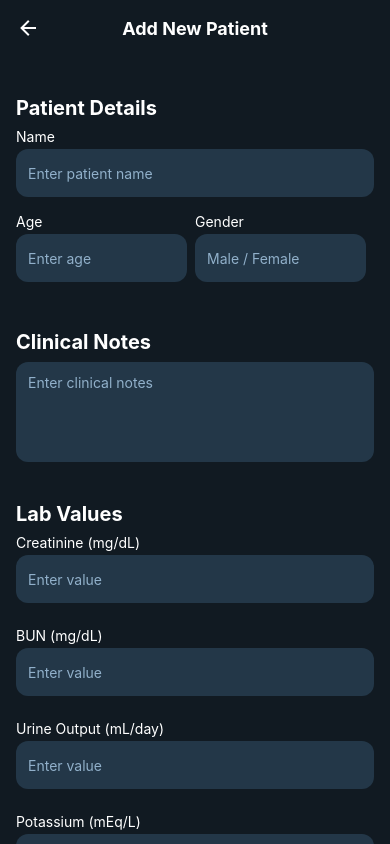
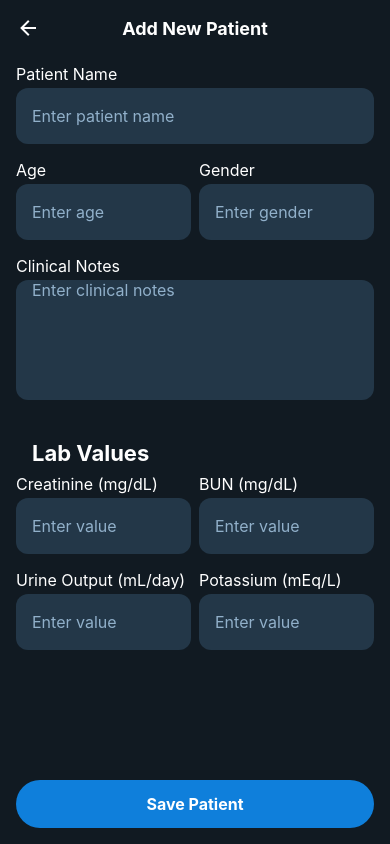
Before and after one commit to therealmanraj/dialyze-app, a React Native app: screen /AddNewPatient in a window 390 px wide. Built offline with nearby package versions, Linux system fonts and the light colour scheme.

Commit message:
Update AddNewPatientScreen.js

```diff
--- a/screens/AddNewPatientScreen.js
+++ b/screens/AddNewPatientScreen.js
@@ -1,37 +1,36 @@
+// screens/AddNewPatientScreen.js
 import React, { useState } from "react";
 import {
   SafeAreaView,
+  KeyboardAvoidingView,
   ScrollView,
   View,
   Text,
   TextInput,
   TouchableOpacity,
   StyleSheet,
+  Platform,
 } from "react-native";
 import { MaterialCommunityIcons } from "@expo/vector-icons";
 
 export default function AddNewPatientScreen({ navigation }) {
-  const [form, setForm] = useState({
-    name: "",
-    age: "",
-    gender: "",
-    notes: "",
-    creatinine: "",
-    bun: "",
-    urineOutput: "",
-    potassium: "",
-  });
+  const [name, setName] = useState("");
+  const [age, setAge] = useState("");
+  const [gender, setGender] = useState("");
+  const [notes, setNotes] = useState("");
+  const [creatinine, setCreatinine] = useState("");
+  const [bun, setBun] = useState("");
+  const [urineOutput, setUrineOutput] = useState("");
+  const [potassium, setPotassium] = useState("");
 
-  const update = (field, value) => setForm((f) => ({ ...f, [field]: value }));
-
-  const handleSave = () => {
-    // TODO: validate + persist
+  function handleSave() {
+    // TODO: persist patient
     navigation.goBack();
-  };
+  }
 
   return (
     <SafeAreaView style={styles.root}>
-      {/* — Header — */}
+      {/* header stays fixed */}
       <View style={styles.header}>
         <TouchableOpacity onPress={() => navigation.goBack()}>
           <MaterialCommunityIcons name="arrow-left" size={24} color="#fff" />
@@ -40,81 +39,125 @@ export default function AddNewPatientScreen({ navigation }) {
         <View style={{ width: 24 }} />
       </View>
 
-      <ScrollView contentContainerStyle={styles.content}>
-        {/* — Patient Info — */}
-        <Text style={styles.sectionTitle}>Patient Details</Text>
-        <Text style={styles.label}>Name</Text>
+      {/* this will adjust when keyboard opens */}
+      <KeyboardAvoidingView
+        style={{ flex: 1 }}
+        behavior={Platform.OS === "ios" ? "padding" : "height"}
+        keyboardVerticalOffset={Platform.OS === "ios" ? 0 : 0}
+      >
+        <ScrollView
+          contentContainerStyle={styles.content}
+          keyboardShouldPersistTaps="handled"
+        >
+          {/* Patient name */}
+          <View style={styles.field}>
+            <Text style={styles.label}>Patient Name</Text>
             <TextInput
               style={styles.input}
               placeholder="Enter patient name"
               placeholderTextColor="#91b0ca"
-          value={form.name}
-          onChangeText={(v) => update("name", v)}
+              value={name}
+              onChangeText={setName}
             />
+          </View>
 
+          {/* Age & Gender */}
           <View style={styles.row}>
-          <View style={styles.half}>
+            <View style={[styles.field, { flex: 1, marginRight: 8 }]}>
               <Text style={styles.label}>Age</Text>
               <TextInput
                 style={styles.input}
                 placeholder="Enter age"
                 placeholderTextColor="#91b0ca"
                 keyboardType="numeric"
-              value={form.age}
-              onChangeText={(v) => update("age", v)}
+                value={age}
+                onChangeText={setAge}
               />
             </View>
-          <View style={styles.half}>
+            <View style={[styles.field, { flex: 1 }]}>
               <Text style={styles.label}>Gender</Text>
               <TextInput
                 style={styles.input}
-              placeholder="Male / Female"
+                placeholder="Enter gender"
                 placeholderTextColor="#91b0ca"
-              value={form.gender}
-              onChangeText={(v) => update("gender", v)}
+                value={gender}
+                onChangeText={setGender}
               />
             </View>
           </View>
 
-        {/* — Clinical Notes — */}
-        <Text style={styles.sectionTitle}>Clinical Notes</Text>
+          {/* Clinical Notes */}
+          <View style={styles.field}>
+            <Text style={styles.label}>Clinical Notes</Text>
             <TextInput
-          style={styles.textArea}
+              style={[styles.input, { height: 120, textAlignVertical: "top" }]}
               placeholder="Enter clinical notes"
               placeholderTextColor="#91b0ca"
               multiline
-          value={form.notes}
-          onChangeText={(v) => update("notes", v)}
+              value={notes}
+              onChangeText={setNotes}
             />
+          </View>
 
-        {/* — Lab Values — */}
+          {/* Lab Values */}
           <Text style={styles.sectionTitle}>Lab Values</Text>
-        {[
-          ["Creatinine (mg/dL)", "creatinine"],
-          ["BUN (mg/dL)", "bun"],
-          ["Urine Output (mL/day)", "urineOutput"],
-          ["Potassium (mEq/L)", "potassium"],
-        ].map(([label, key]) => (
-          <View key={key} style={styles.row}>
-            <View style={styles.full}>
-              <Text style={styles.label}>{label}</Text>
+          <View style={styles.row}>
+            <View style={[styles.field, { flex: 1, marginRight: 8 }]}>
+              <Text style={styles.label}>Creatinine (mg/dL)</Text>
               <TextInput
                 style={styles.input}
                 placeholder="Enter value"
                 placeholderTextColor="#91b0ca"
                 keyboardType="numeric"
-                value={form[key]}
-                onChangeText={(v) => update(key, v)}
+                value={creatinine}
+                onChangeText={setCreatinine}
+              />
+            </View>
+            <View style={[styles.field, { flex: 1 }]}>
+              <Text style={styles.label}>BUN (mg/dL)</Text>
+              <TextInput
+                style={styles.input}
+                placeholder="Enter value"
+                placeholderTextColor="#91b0ca"
+                keyboardType="numeric"
+                value={bun}
+                onChangeText={setBun}
               />
             </View>
           </View>
-        ))}
+          <View style={styles.row}>
+            <View style={[styles.field, { flex: 1, marginRight: 8 }]}>
+              <Text style={styles.label}>Urine Output (mL/day)</Text>
+              <TextInput
+                style={styles.input}
+                placeholder="Enter value"
+                placeholderTextColor="#91b0ca"
+                keyboardType="numeric"
+                value={urineOutput}
+                onChangeText={setUrineOutput}
+              />
+            </View>
+            <View style={[styles.field, { flex: 1 }]}>
+              <Text style={styles.label}>Potassium (mEq/L)</Text>
+              <TextInput
+                style={styles.input}
+                placeholder="Enter value"
+                placeholderTextColor="#91b0ca"
+                keyboardType="numeric"
+                value={potassium}
+                onChangeText={setPotassium}
+              />
+            </View>
+          </View>
+        </ScrollView>
 
-        {/* — Save Button — */}
+        {/* footer will move up with the rest */}
+        <View style={styles.footer}>
           <TouchableOpacity style={styles.saveButton} onPress={handleSave}>
             <Text style={styles.saveButtonText}>Save Patient</Text>
           </TouchableOpacity>
-      </ScrollView>
+        </View>
+      </KeyboardAvoidingView>
     </SafeAreaView>
   );
 }
@@ -134,42 +177,52 @@ const styles = StyleSheet.create({
     fontWeight: "700",
     textAlign: "center",
   },
-  content: { padding: 16, paddingBottom: 32 },
-  sectionTitle: {
+  content: {
+    paddingHorizontal: 16,
+    paddingTop: 8,
+    paddingBottom: 16,
+  },
+  field: {
+    marginBottom: 16,
+  },
+  label: {
     color: "#fff",
-    fontSize: 20,
-    fontWeight: "700",
-    marginTop: 24,
-    marginBottom: 8,
+    fontSize: 16,
+    marginBottom: 4,
   },
-  label: { color: "#fff", fontSize: 14, marginBottom: 4 },
   input: {
     backgroundColor: "#233748",
     borderRadius: 12,
-    height: 48,
-    paddingHorizontal: 12,
+    height: 56,
+    paddingHorizontal: 16,
     color: "#fff",
-    marginBottom: 16,
+    fontSize: 16,
   },
-  textArea: {
-    backgroundColor: "#233748",
-    borderRadius: 12,
-    minHeight: 100,
-    padding: 12,
+  row: {
+    flexDirection: "row",
+  },
+  sectionTitle: {
     color: "#fff",
-    textAlignVertical: "top",
-    marginBottom: 16,
+    fontSize: 22,
+    fontWeight: "700",
+    marginTop: 24,
+    marginHorizontal: 16,
+    marginBottom: 8,
   },
-  row: { flexDirection: "row", marginBottom: 8 },
-  half: { flex: 1, marginRight: 8 },
-  full: { flex: 1 },
+  footer: {
+    padding: 16,
+    backgroundColor: "#111a22",
+  },
   saveButton: {
     backgroundColor: "#0f7fdb",
     height: 48,
     borderRadius: 24,
     alignItems: "center",
     justifyContent: "center",
-    marginTop: 24,
   },
-  saveButtonText: { color: "#fff", fontSize: 16, fontWeight: "700" },
+  saveButtonText: {
+    color: "#fff",
+    fontSize: 16,
+    fontWeight: "700",
+  },
 });
```
Lines whose indentation alone changed are shown as unchanged.
